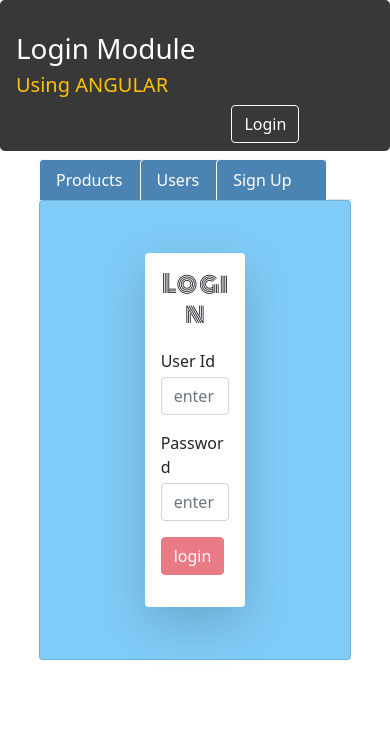
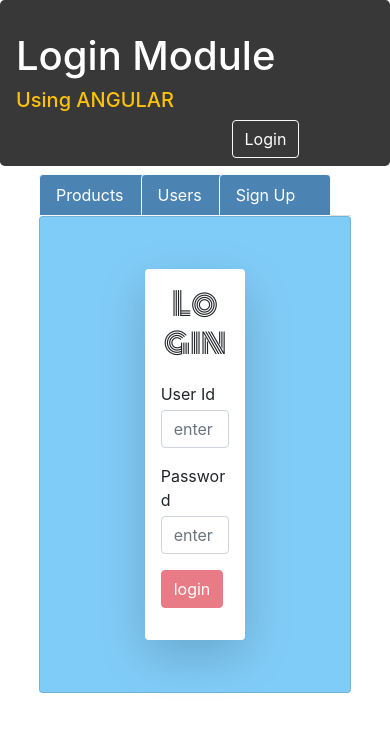
Before and after one commit to titas1803/LoginFrontend, an Angular app: page /login in a window 390 px wide. Shown: the top 732 px of the page. Built offline with nearby package versions, Linux system fonts and the light colour scheme.

Commit message:
style fixed

```diff
--- a/src/app/app.component.css
+++ b/src/app/app.component.css
@@ -1,4 +1,4 @@
-article{
+.article{
     width: 67%;
 }
 .navbtn, .navbtn:visited {
@@ -12,12 +12,11 @@
     background-color: rgb(73, 161, 248) !important;
 }
 #outlet{
-    /* width: 67%; */
     background-color: rgb(128, 204, 248);
 }
 
 @media only screen and (max-width: 400px) {
-    article{
+    .article{
         width: 80%;
     }
     .navbtn{
--- a/src/app/app.component.html
+++ b/src/app/app.component.html
@@ -8,7 +8,7 @@
     <a (click)="doLogout()" class="btn btn-outline-secondary text-white" style="cursor:pointer">Logout</a>
   </div>
 </header>
-<article class="mx-auto">
+<article class="mx-auto article">
   <nav class="mx-auto px-0">
     <ul class="nav nav-tabs" role="tablist">
       <li class="nav-item"><a role="tab" href="#prod" data-toggle="tab" routerLink='product'
@@ -19,6 +19,7 @@
           class="nav-link border border-light text-white text-center navbtn">Sign Up</a></li>
     </ul>
   </nav>
+
   <div class="card card-body mx-auto p-1" id="outlet">
     <router-outlet class="tab-content"></router-outlet>
   </div>
--- a/src/styles.css
+++ b/src/styles.css
@@ -1,2 +1 @@
 /* You can add global styles to this file, and also import other style files */
-@import '../node_modules/bootstrap/dist/css/bootstrap.css';
```
